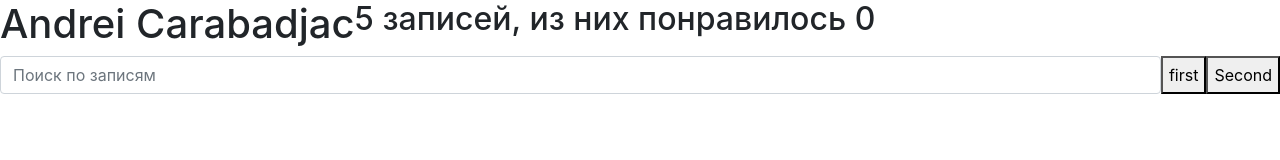
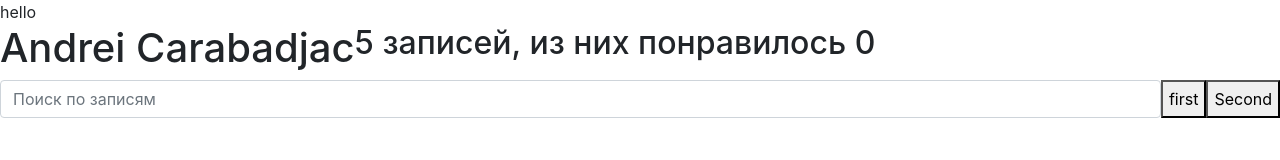
Before and after one commit to andrewten2/check-list, a React app: page public/index.html in a window 1280 px wide. Built offline with nearby package versions, Linux system fonts and the light colour scheme.

Commit message:
index.html change

```diff
--- a/public/index.html
+++ b/public/index.html
@@ -7,9 +7,10 @@
     <meta name="theme-color" content="#000000" />
     <link rel="stylesheet" href="https://stackpath.bootstrapcdn.com/bootstrap/4.5.2/css/bootstrap.min.css" integrity="sha384-JcKb8q3iqJ61gNV9KGb8thSsNjpSL0n8PARn9HuZOnIxN0hoP+VmmDGMN5t9UJ0Z" crossorigin="anonymous">
     <link rel="stylesheet" href="https://stackpath.bootstrapcdn.com/font-awesome/4.7.0/css/font-awesome.min.css">
-    <title>my check list</title>
+    <title>my check lisskdft</title>
   </head>
   <body>
+    <div>hello</div>
     <div id="root"></div>
   </body>
 </html>
```
